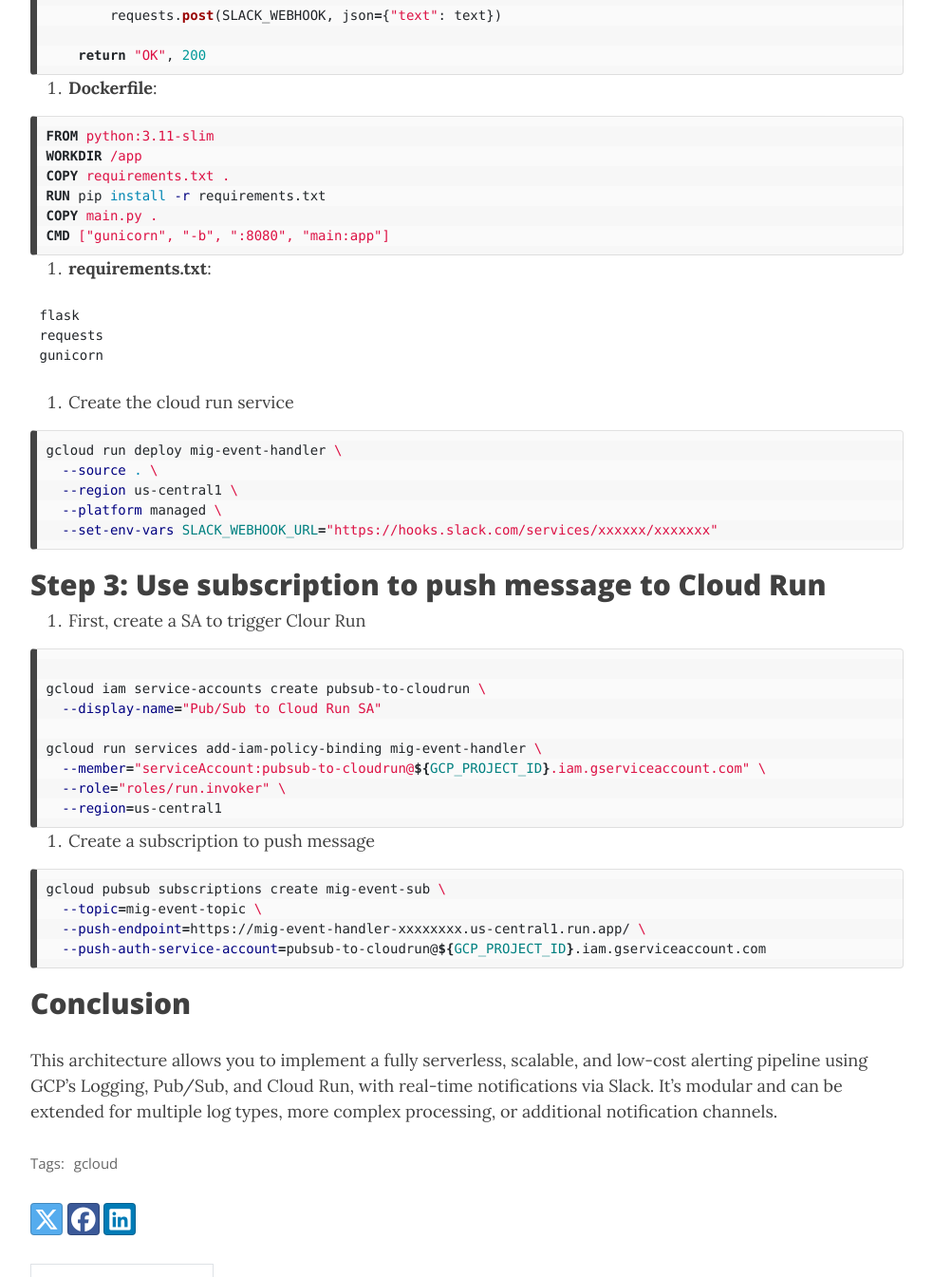
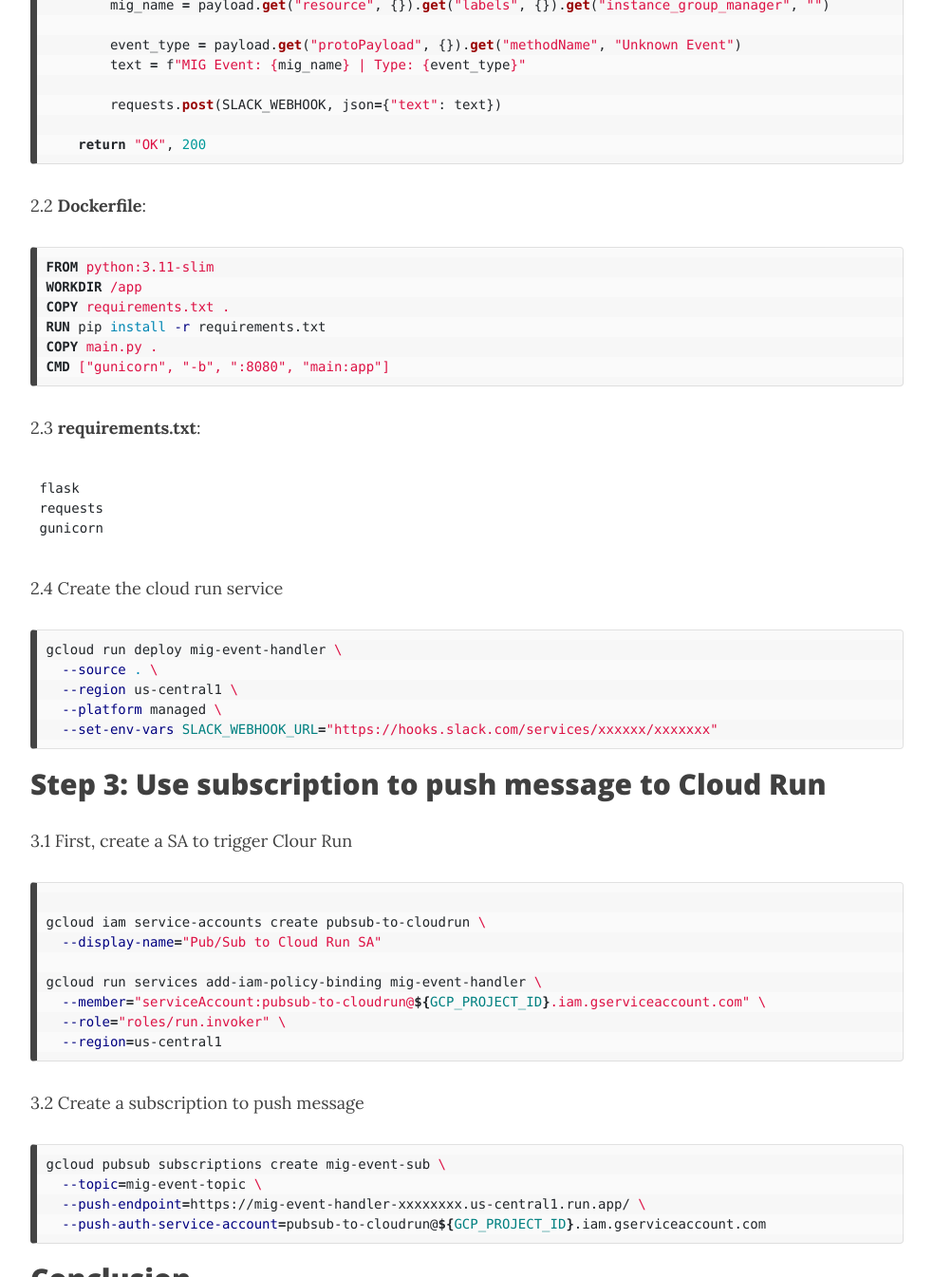
Before and after one commit to magichuihui/magichuihui.github.io, a Jekyll site: the page built from _posts/2025-09-07-gcp-logging-to-cloud-run.md, in a window 1280 px wide and 1400 px high, scrolled down 2866 px, cut to the strip 55-1400 px from the top of the window. Shown: the whole strip at 95% size, without its empty margins (148-1131 px from the left). Built offline with Jekyll 4.4.1, drawn with Linux system fonts in a browser that asks for light colours; comment, search, counter and statistics services are not loaded; some of the changed text lies outside the part shown.

Commit message:
fix: orders in github page

````diff
--- a/_posts/2025-09-07-gcp-logging-to-cloud-run.md
+++ b/_posts/2025-09-07-gcp-logging-to-cloud-run.md
@@ -73,13 +73,13 @@ graph TD
 
 ## Step 1: Configure Logging Export
 
-1. Create Pub/Sub topic
+1.1 Create Pub/Sub topic
 
 ```bash
 gcloud pubsub topics create mig-event-topic
 ```
 
-2. Create a Log Sink in Cloud Logging:
+1.2 Create a Log Sink in Cloud Logging:
 
 ```bash
 gcloud logging sinks create mig-event-sink \
@@ -93,7 +93,7 @@ Ensure GCP logging Service Account(eg, service-xxxxxxx@gcp-sa-logging.iam.gservi
 
 In your working directory, you need to create the below 3 files:
 
-1. **main.py**:
+2.1 **main.py**:
 
 ```python
 import os
@@ -132,7 +132,7 @@ def notify():
     return "OK", 200
 ```
 
-2. **Dockerfile**:
+2.2 **Dockerfile**:
 
 ```Dockerfile
 FROM python:3.11-slim
@@ -143,7 +143,7 @@ COPY main.py .
 CMD ["gunicorn", "-b", ":8080", "main:app"]
 ```
 
-3. **requirements.txt**:
+2.3 **requirements.txt**:
 
 ```txt
 flask
@@ -151,7 +151,7 @@ requests
 gunicorn
 ```
 
-4. Create the cloud run service
+2.4 Create the cloud run service
 
 ```bash
 gcloud run deploy mig-event-handler \
@@ -163,7 +163,7 @@ gcloud run deploy mig-event-handler \
 
 ## Step 3: Use subscription to push message to Cloud Run
 
-1. First, create a SA to trigger Clour Run
+3.1 First, create a SA to trigger Clour Run
 
 ```bash
 
@@ -176,7 +176,7 @@ gcloud run services add-iam-policy-binding mig-event-handler \
   --region=us-central1
 ```
 
-2. Create a subscription to push message
+3.2 Create a subscription to push message
 
 ```bash
 gcloud pubsub subscriptions create mig-event-sub \
````
